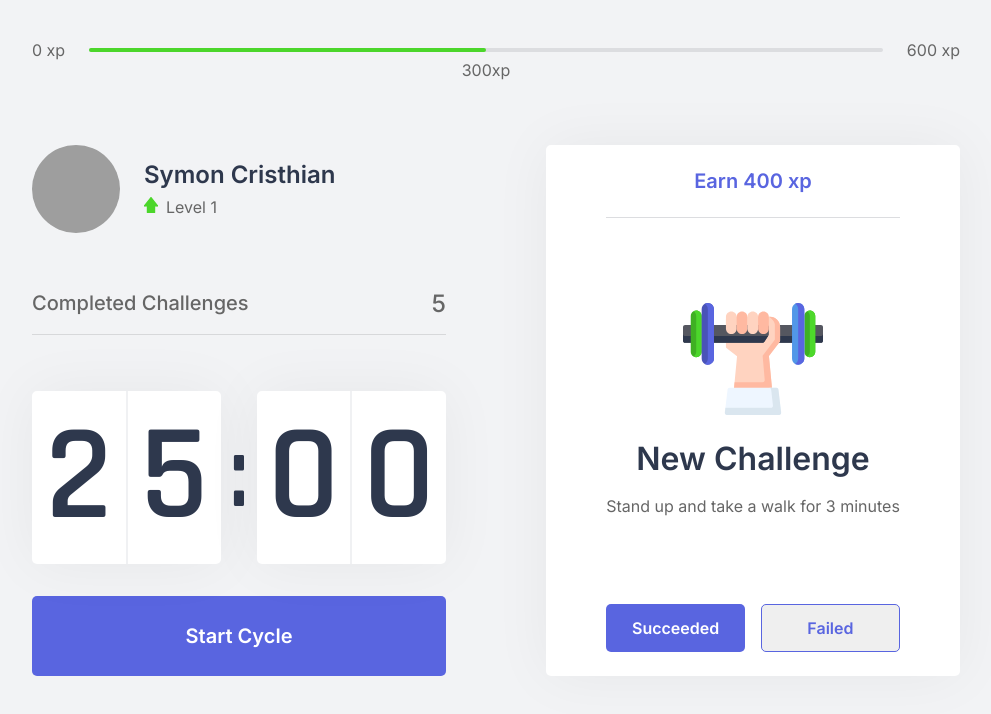
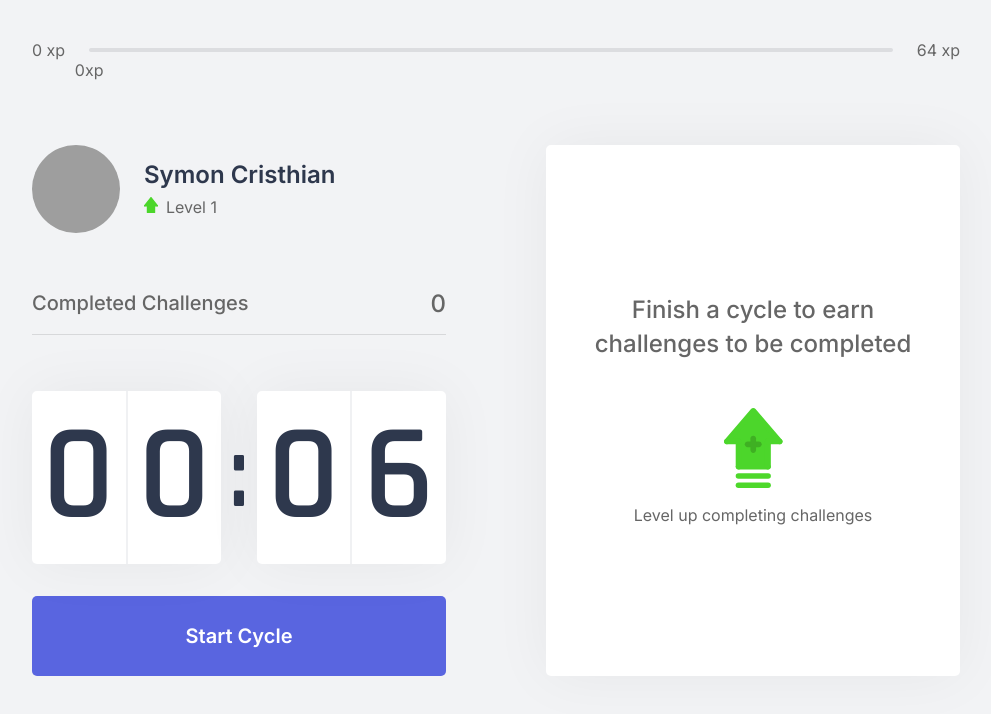
Before and after one commit to s4imu/Move.it, a Next.js app: page / in a window 1280 px wide. Shown: the top 714 px of the page, without its empty margins (144-1135 px from the left). Built offline with nearby package versions, Linux system fonts and the light colour scheme; grey boxes are pictures that could not be loaded.

Commit message:
Contexts configurations and challenges archives

```diff
--- /dev/null
+++ b/challenges.json
@@ -0,0 +1,62 @@
+[
+  {
+    "type": "body",
+    "description": "Stretch  one of your arms with your palm facing forward and pull your fingers upwards for 10 seconds per hand.",
+    "amount": 80
+  },
+  {
+    "type": "body",
+    "description": "Stretch your arm against your chest and pull it using your other arm for 10 seconds per arm.",
+    "amount": 60
+  },
+  {
+    "type": "body",
+    "description": "Pull your neck with the help of your hand to the right and to the left, remaining in position for a few seconds.",
+    "amount": 70
+  },
+  {
+    "type": "body",
+    "description": "With both hands on the back of the head, bring it down, stretching the back of the area.",
+    "amount": 60
+  },
+  {
+    "type": "body",
+    "description": "Cross your legs and descend with your hands straight towards the floor. Repeat the movement with the other leg in front.",
+    "amount": 100
+  },
+  {
+    "type": "body",
+    "description": "Sitting, open your legs and try to touch your palms to the floor, repeat 3 times for 5 seconds.",
+    "amount": 80
+  },
+  {
+    "type": "body",
+    "description": "Pull your knee against your chest and hold, switch legs after 10 seconds.",
+    "amount": 50
+  },
+  {
+    "type": "body",
+    "description": "Sitting, cross one leg and lean your torso forward, switch legs after 10 seconds.",
+    "amount": 80
+  },
+  {
+    "type": "eye",
+    "description": "Sitting, close your eyes and cover them with your palms for 2 minutes, then open normally.",
+    "amount": 90
+  },
+  {
+    "type": "eye",
+    "description": "In some open environment, look as far as you can in four directions for 3 seconds, just move your eyes. Repeat 3 times.",
+    "amount": 140
+  },
+  {
+    "type": "eye",
+    "description": "Using your thumbs, massage the area under the eyebrows in a circular motion for 15 seconds.",
+    "amount": 70
+  },
+  {
+    "type": "body",
+    "description": "Standing, rotate your waist as far as you can to the left, hold for five seconds. Repeat to the right.",
+    "amount": 90
+  }
+]
--- a/src/components/ChallengeBox.tsx
+++ b/src/components/ChallengeBox.tsx
@@ -1,18 +1,22 @@
+import { useContext } from 'react'
+import { ChallengesContext } from '../contexts/ChallengeContext'
+
 import styles from '../styles/components/ChallengeBox.module.css'
 
 export function ChallengeBox() {
-    const hasActivedChallenge = true
+
+    const { activeChallenge, resetChallenge } = useContext(ChallengesContext)
 
     return (
         <div className={styles.challengeBoxContainer}>
-            { hasActivedChallenge ? (
+            { activeChallenge ? (
                 <div className={styles.challengeActive}>
-                    <header>Earn 400 xp</header>
+                    <header>Earn {activeChallenge.amount} xp</header>
 
                     <main>
-                        <img src="icons/body.svg" alt="Body" />
+                        <img src={`icons/${activeChallenge.type}.svg`} alt="Body" />
                         <strong>New Challenge</strong>
-                        <p>Stand up and take a walk for 3 minutes</p>
+                        <p>{activeChallenge.description}</p>
                     </main>
 
                     <footer>
@@ -25,6 +29,7 @@
                         <button
                             type="button"
                             className={styles.challengeFailedButton}
+                            onClick={resetChallenge}
                         >
                             Failed
                         </button>
--- a/src/components/CompletedChallenges.tsx
+++ b/src/components/CompletedChallenges.tsx
@@ -1,10 +1,14 @@
+import { useContext } from 'react'
+import { ChallengesContext } from '../contexts/ChallengeContext'
 import styles from '../styles/components/CompletedChallenges.module.css'
 
 export function CompletedChallenges() {
+    const { challengesCompleted } = useContext(ChallengesContext)
+
     return (
         <div className={styles.completedChallengesContainer}>
             <span>Completed Challenges</span>
-            <span>5</span>
+            <span>{challengesCompleted}</span>
         </div>
     )
 }
--- a/src/components/Countdown.tsx
+++ b/src/components/Countdown.tsx
@@ -1,10 +1,13 @@
-import { useState, useEffect } from 'react'
+import { useState, useEffect, useContext } from 'react'
+import { ChallengesContext } from '../contexts/ChallengeContext'
 import styles from '../styles/components/Countdown.module.css'
 
 let countdownTimeout: NodeJS.Timeout
 
 export function Countdown() {
-    const [time, setTime] = useState(25 * 60)
+    const { startNewChallenge } = useContext(ChallengesContext)
+
+    const [time, setTime] = useState(0.1 * 60)
     const [isActive, setIsActive] = useState(false)
     const [hasFinished, setHasFinished] = useState(false)
 
@@ -21,7 +24,7 @@
     function resetCountdown() {
         clearTimeout(countdownTimeout)
         setIsActive(false)
-        setTime(25 * 60)
+        setTime(0.1 * 60)
     }
 
     useEffect(() => {
@@ -32,6 +35,7 @@
         } else if (isActive && time == 0) {
             setHasFinished(true)
             setIsActive(false)
+            startNewChallenge()
         }
     }, [isActive, time])
 
--- a/src/components/ExperienceBar.tsx
+++ b/src/components/ExperienceBar.tsx
@@ -1,16 +1,22 @@
+import { useContext } from 'react'
+import { ChallengesContext } from '../contexts/ChallengeContext'
 import styles from '../styles/components/ExperienceBar.module.css'
 
 export function ExperienceBar() {
+    const { currentExperince, experienceToNextLevel } = useContext(ChallengesContext)
+
+    const percentToNextLevel = Math.round(currentExperince * 100) / experienceToNextLevel
+
     return (
         <header className={styles.experienceBar}>
             <span>0 xp</span>
             <div>
-                <div style={{ width: '50%' }} />
-                <span className={styles.currentExperience} style={{ left: '50%' }}>
-                    300xp
+                <div style={{ width: `${percentToNextLevel}%` }} />
+                <span className={styles.currentExperience} style={{ left: `${percentToNextLevel}%` }}>
+                    {currentExperince}xp
                 </span>
             </div>
-            <span>600 xp</span>
+            <span>{experienceToNextLevel} xp</span>
         </header>
     )
 }
--- /dev/null
+++ b/src/contexts/ChallengeContext.tsx
@@ -0,0 +1,67 @@
+import { createContext, useState, ReactNode } from 'react'
+import challenges from '../../challenges.json'
+
+interface Challenge {
+    type: 'body' | 'eye'
+    description: string
+    amount: number
+}
+
+interface ChallengesContexData {
+    level: number
+    currentExperince: number
+    challengesCompleted: number
+    experienceToNextLevel: number
+    levelUp: () => void
+    startNewChallenge: () => void
+    resetChallenge: () => void
+    activeChallenge: Challenge
+}
+
+interface ChallengesProviderProps {
+    children: ReactNode
+}
+
+export const ChallengesContext = createContext({} as ChallengesContexData)
+
+export function ChallengesProvider({ children }: ChallengesProviderProps) {
+    const [level, setLevel] = useState(1)
+    const [currentExperince, setCurrentExperience] = useState(0)
+    const [challengesCompleted, setChallengesCompleted] = useState(0)
+
+    const [activeChallenge, setActiveChallenge] = useState(null)
+
+    const experienceToNextLevel = Math.pow((level + 1) * 4, 2)
+
+    function levelUp() {
+        setLevel(level + 1)
+    }
+
+    function startNewChallenge() {
+        const randomChallengeIndex = Math.floor(Math.random() * challenges.length)
+        const challenge = challenges[randomChallengeIndex]
+
+        setActiveChallenge(challenge)
+    }
+
+    function resetChallenge() {
+        setActiveChallenge(null)
+    }
+
+    return (
+        <ChallengesContext.Provider
+            value={{
+                level,
+                currentExperince,
+                challengesCompleted,
+                levelUp,
+                startNewChallenge,
+                activeChallenge,
+                resetChallenge,
+                experienceToNextLevel
+            }}
+        >
+            {children}
+        </ChallengesContext.Provider>
+    )
+}
--- a/src/pages/_app.tsx
+++ b/src/pages/_app.tsx
@@ -1,7 +1,13 @@
 import '../styles/global.css'
 
+import { ChallengesProvider } from '../contexts/ChallengeContext'
+
 function MyApp({ Component, pageProps }) {
-  return <Component {...pageProps} />
+  return (
+    <ChallengesProvider>
+      <Component {...pageProps} />
+    </ChallengesProvider>
+  )
 }
 
 export default MyApp
--- a/src/styles/components/ChallengeBox.module.css
+++ b/src/styles/components/ChallengeBox.module.css
@@ -115,3 +115,9 @@
     background: var(--red);
     border: 0;
 }
+
+@media(max-width: 720px){
+    .challengeActive footer button {
+        font-size: 80%;
+    }
+}
```
